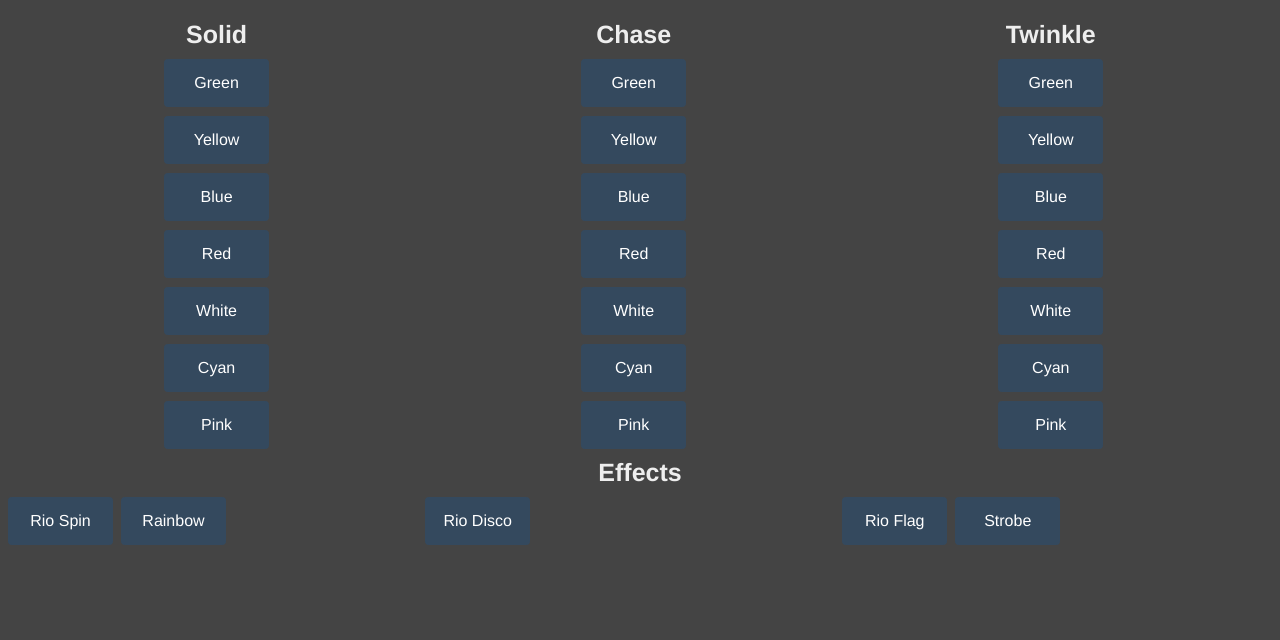
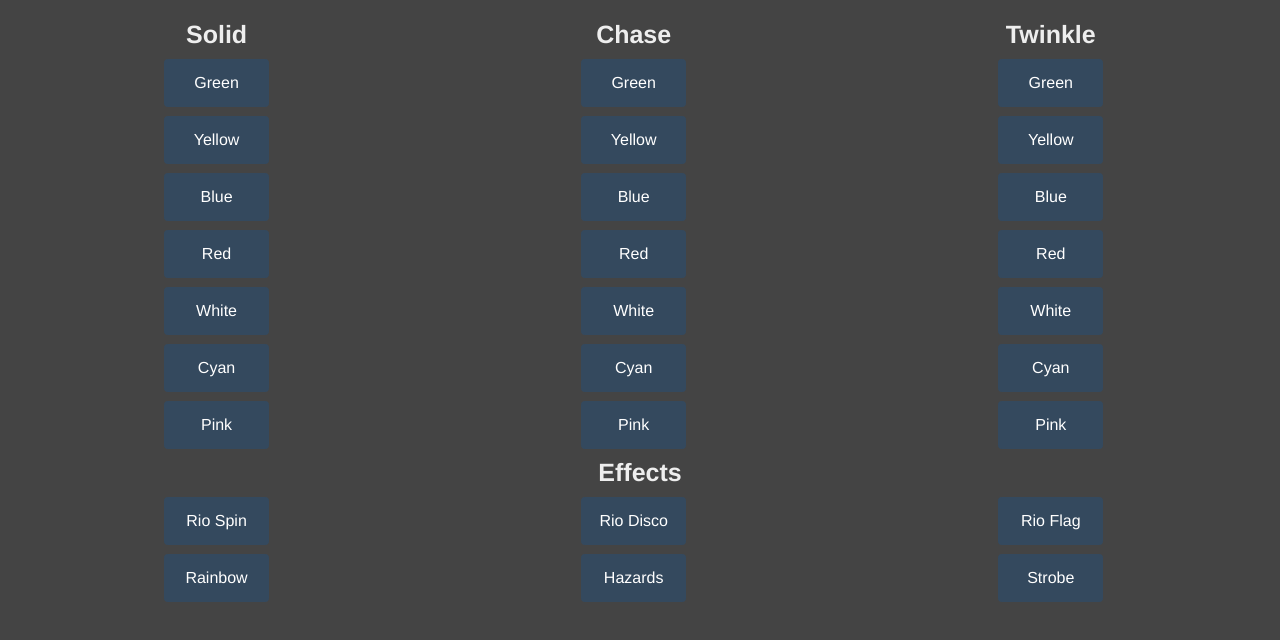
Before and after one commit to PhilDye/Drum-Lights, a plain HTML site: page TX/data/index.html in a window 1280 px wide. Drawn offline with Linux system fonts and the light colour scheme.

Commit message:
Add hazards

```diff
--- a/TX/data/index.css
+++ b/TX/data/index.css
@@ -57,8 +57,3 @@ p {
     width: 100%;
     margin: 0px auto;
 }
-
-.row .button {
-    float: left;
-    margin-right: 8px;
-}
--- a/TX/data/index.html
+++ b/TX/data/index.html
@@ -47,6 +47,7 @@
         </div>
         <div class="col">
             <a class="button mode" data-mode="92">Rio Disco</a>
+            <a class="button mode" data-mode="97">Hazards</a>
         </div>
         <div class="col">
             <a class="button mode" data-mode="93">Rio Flag</a>
```
